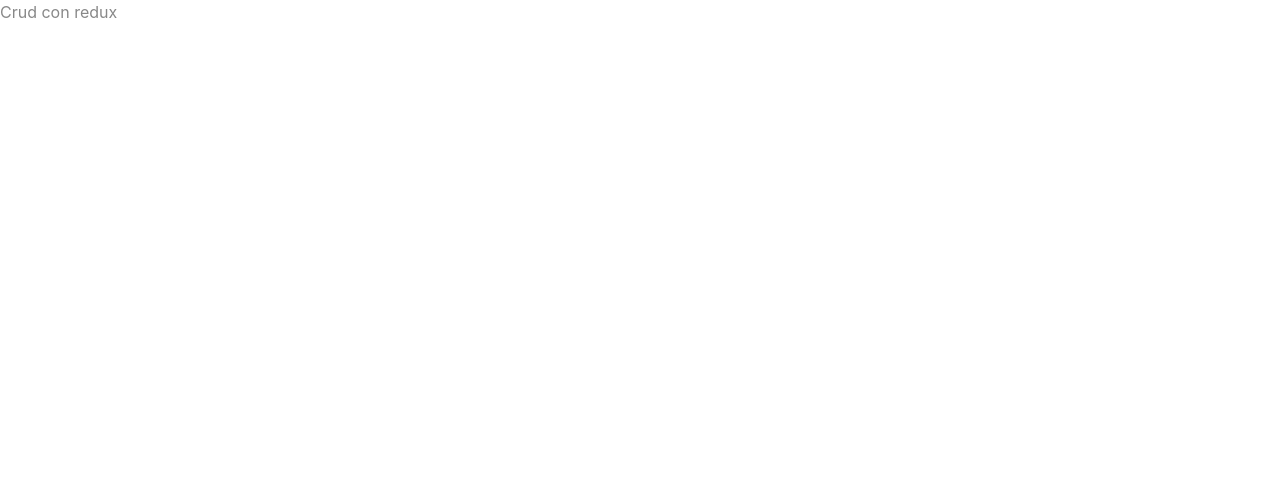
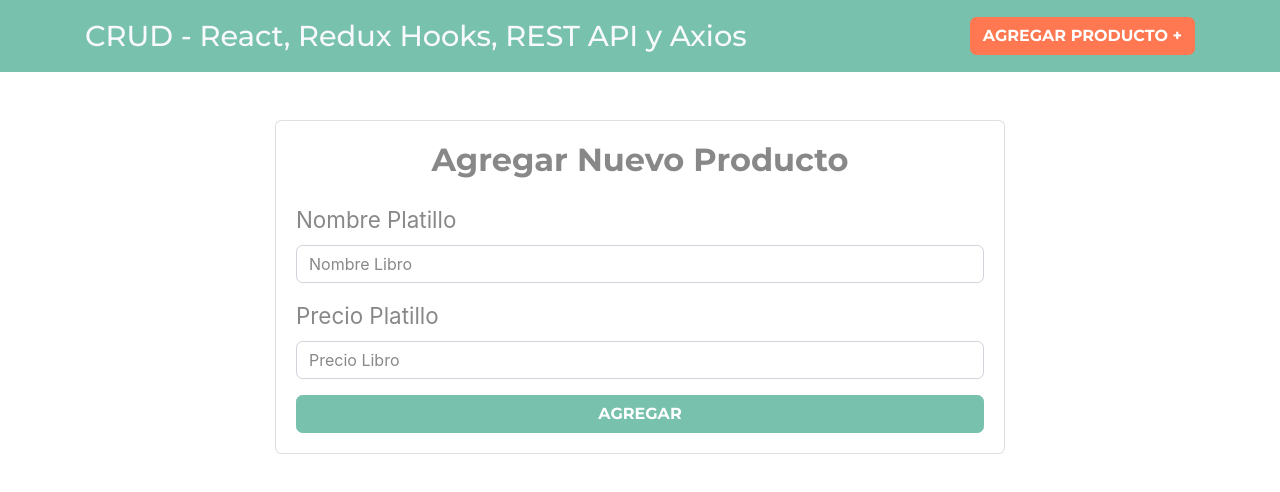
Before and after one commit to React-Development/crud-redux, a React (Create React App) app: page /productos/nuevo in a window 1280 px wide. Shown: the top 492 px of the page. Built offline with nearby package versions, Linux system fonts and the light colour scheme.

Commit message:
Adding form and add product

```diff
--- a/package.json
+++ b/package.json
@@ -6,6 +6,7 @@
     "react": "^16.10.2",
     "react-dom": "^16.10.2",
     "react-redux": "^7.1.1",
+    "react-router-dom": "^5.1.2",
     "react-scripts": "3.2.0",
     "redux": "^4.0.4",
     "redux-thunk": "^2.3.0"
--- a/src/App.js
+++ b/src/App.js
@@ -1,14 +1,35 @@
 import React from "react";
+
+import { BrowserRouter as Router, Route, Switch } from "react-router-dom";
 
 // Redux
 import { Provider } from "react-redux";
 import store from "./store";
 
+// Componentes
+import Header from "./componentes/Header";
+import NuevoProducto from "./componentes/NuevoProducto";
+import Productos from "./componentes/Productos";
+import EditarProducto from "./componentes/EditarProducto";
+
 function App() {
   return (
-    <Provider store={store}>
-      <p>Crud con redux</p>
-    </Provider>
+    <Router>
+      <Provider store={store}>
+        <Header />
+        <div className="container">
+          <Switch>
+            <Route exact path="/" component={Productos} />
+            <Route exact path="/productos/nuevo" component={NuevoProducto} />
+            <Route
+              exact
+              path="/productos/editar/:id"
+              component={EditarProducto}
+            />
+          </Switch>
+        </div>
+      </Provider>
+    </Router>
   );
 }
 
--- /dev/null
+++ b/src/componentes/EditarProducto.js
@@ -0,0 +1,9 @@
+import React from 'react';
+
+const EditarProducto = () => {
+    return (
+        <p>Editar...</p>
+    );
+}
+
+export default EditarProducto;
--- /dev/null
+++ b/src/componentes/Header.js
@@ -0,0 +1,24 @@
+import React from "react";
+import { Link } from "react-router-dom";
+
+const Header = () => {
+  return (
+    <nav className="navbar navbar-expand-lg navbar-dark bg-primary justify-content-between">
+      <div className="container">
+        <h1>
+          <Link to={"/"} className="text-light">
+            CRUD - React, Redux Hooks, REST API y Axios
+          </Link>
+        </h1>
+        <Link
+          to={"/productos/nuevo"}
+          className="btn btn-danger nuevo-post d-block d-md-inline-block"
+        >
+          Agregar Producto &#43;
+        </Link>
+      </div>
+    </nav>
+  );
+};
+
+export default Header;
--- /dev/null
+++ b/src/componentes/NuevoProducto.js
@@ -0,0 +1,44 @@
+import React from "react";
+
+const NuevoProducto = () => {
+  return (
+    <div className="row justify-content-center mt-5">
+      <div className="col-md-8">
+        <div className="card">
+          <div className="card-body">
+            <h2 className="text-center mb-4 font-weight-bold ">
+              Agregar Nuevo Producto
+            </h2>
+            <form>
+              <div className="form-group">
+                <label>Nombre Platillo</label>
+                <input
+                  type="text"
+                  className="form-control"
+                  placeholder="Nombre Libro"
+                />
+              </div>
+              <div className="form-group">
+                <label>Precio Platillo</label>
+                <input
+                  type="text"
+                  className="form-control"
+                  placeholder="Precio Libro"
+                />
+              </div>
+
+              <button
+                type="submit"
+                className="btn btn-primary font-weight-bold text-uppercase d-block w-100"
+              >
+                Agregar
+              </button>
+            </form>
+          </div>
+        </div>
+      </div>
+    </div>
+  );
+};
+
+export default NuevoProducto;
--- /dev/null
+++ b/src/componentes/Productos.js
@@ -0,0 +1,22 @@
+import React from "react";
+
+const Productos = () => {
+  return (
+    <React.Fragment>
+      <h2 className="text-center my-5">Listado de Productos</h2>
+
+      <table className="table table-striped">
+        <thead className="bg-primary table-dark">
+          <tr>
+            <th scope="col">Nombre</th>
+            <th scope="col">Precio</th>
+            <th scope="col">Acciones</th>
+          </tr>
+        </thead>
+        <tbody></tbody>
+      </table>
+    </React.Fragment>
+  );
+};
+
+export default Productos;
```
Also changed, not shown: 1 other file (tests, documents, lock files or other folders).
